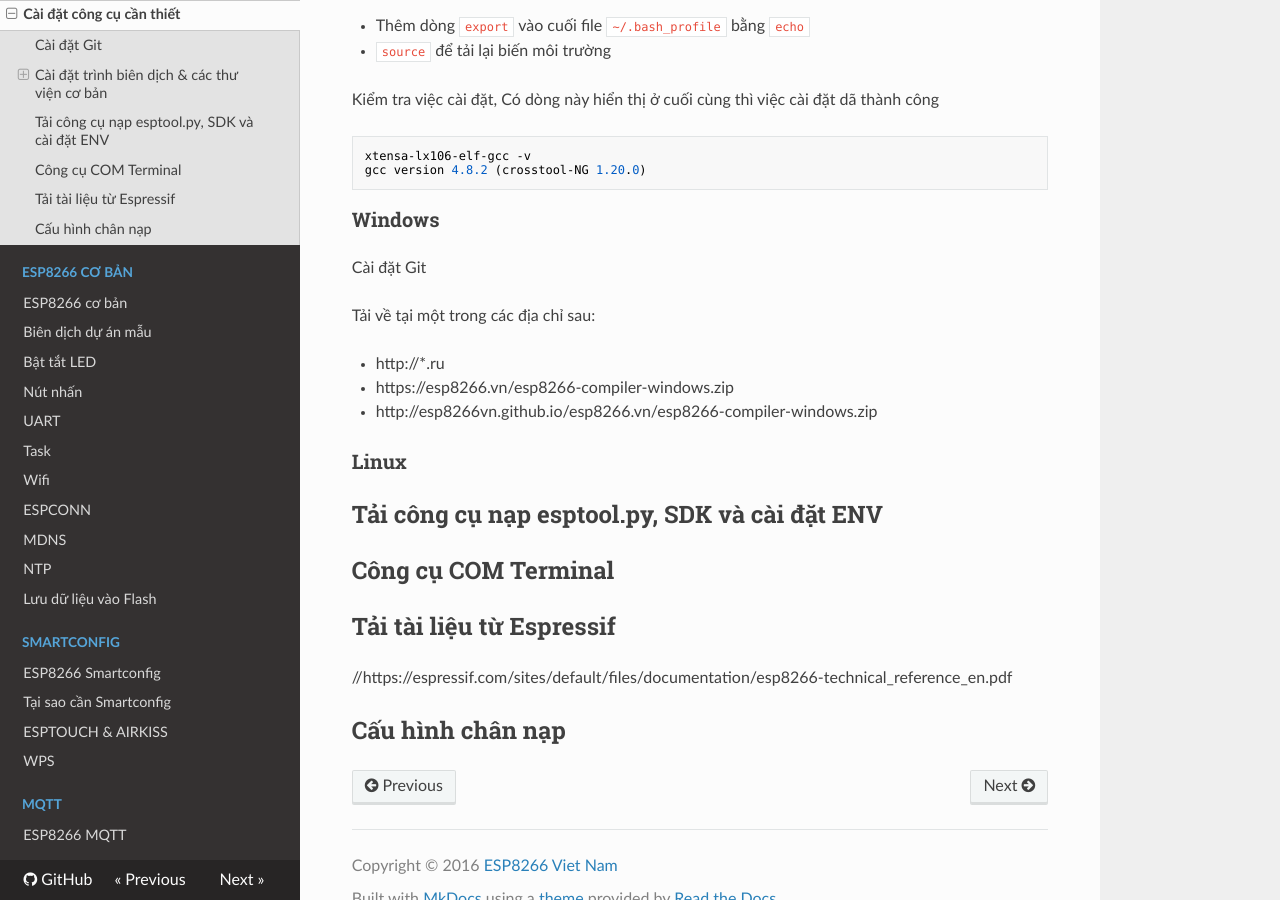
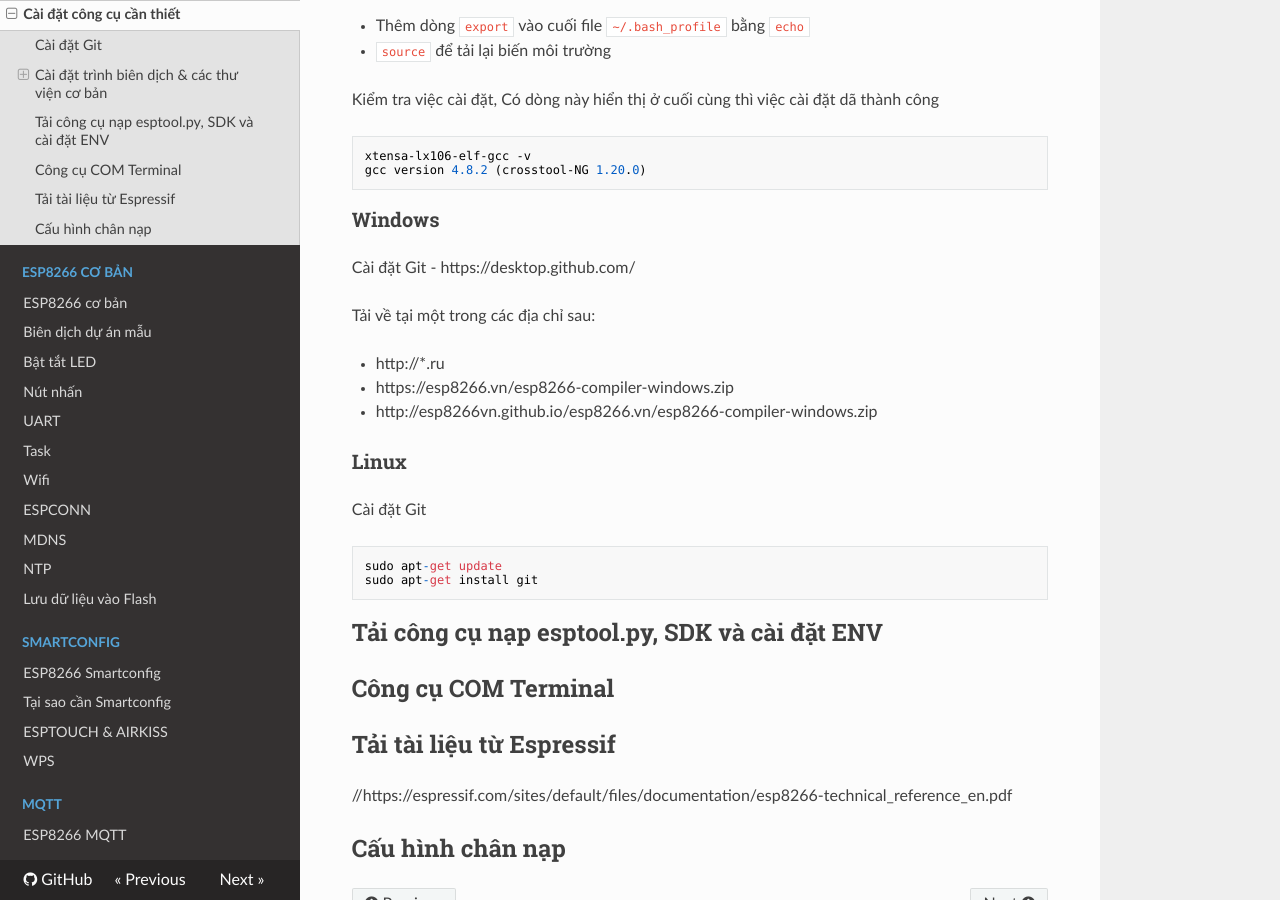
Before and after one commit to esp8266vn/esp8266.vn, an MkDocs documentation site: the page built from docs/00-introduction/05-setup-env.md, in a window 1280 px wide and 900 px high, scrolled down 1369 px. Built offline with MkDocs 1.6.1, drawn with Linux system fonts in a browser that asks for light colours; nearby versions of some CDN libraries; old or Windows-style settings are respelled for this version of MkDocs.

Commit message:
Update ubuntu, fix some display

````diff
--- a/docs/00-introduction/05-setup-env.md
+++ b/docs/00-introduction/05-setup-env.md
@@ -74,6 +74,7 @@
 ### Windows
 
 Cài đặt Git
+- https://desktop.github.com/
 
 Tải về tại một trong các địa chỉ sau:
 
@@ -82,6 +83,11 @@
 - http://esp8266vn.github.io/esp8266.vn/esp8266-compiler-windows.zip
 
 ### Linux
+Cài đặt Git
+```
+sudo apt-get update
+sudo apt-get install git
+```
 
 ## Tải công cụ nạp esptool.py, SDK và cài đặt ENV
 
````
Also changed, not shown: docs/00-introduction/04-prepare.md (+3 -3 lines).
